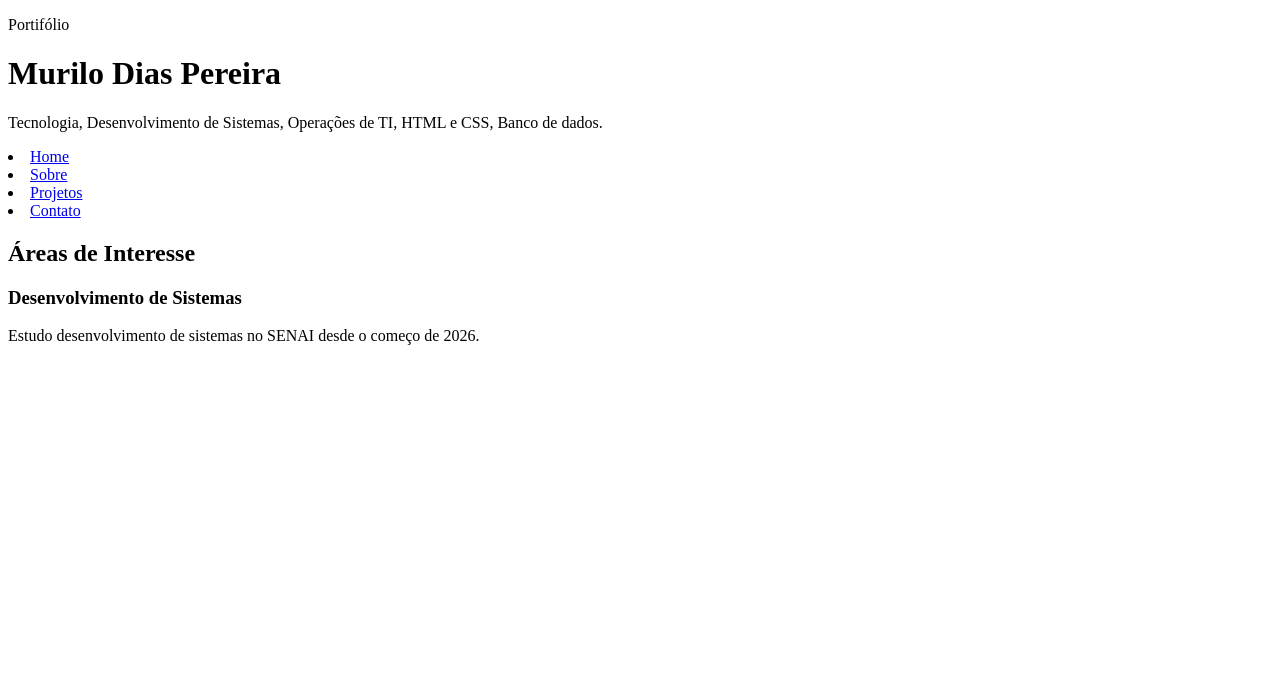
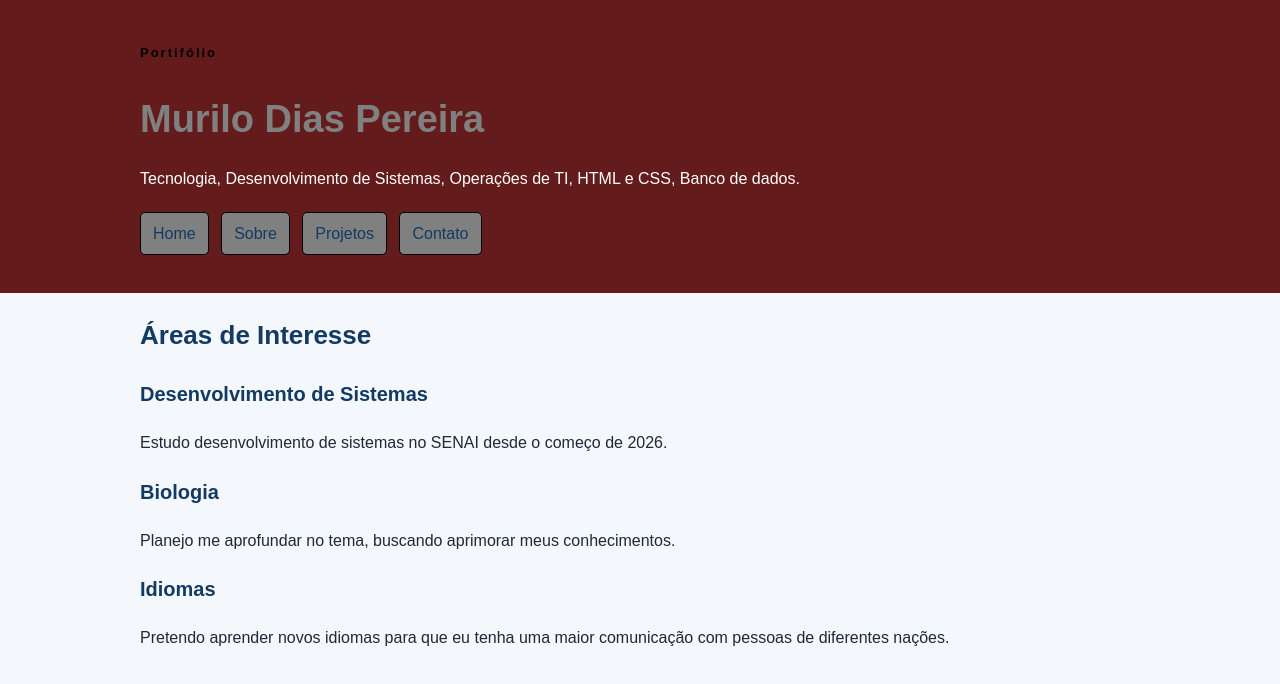
Before and after one commit to MuriloDias10/MuriloDias10.github.io, a plain HTML site: page index.html in a window 1280 px wide. Drawn offline with Linux system fonts and the light colour scheme.

Commit message:
Estilização

```diff
--- a/index.html
+++ b/index.html
@@ -20,10 +20,12 @@
             </p>
 
             <nav class="menu-principal">
-                <li><a class="menu-link" href="index.html">Home</a></li>
-                <li><a class="menu-link" href="./pages/sobre.html">Sobre</a></li>
-                <li><a class="menu-link" href="./pages/projetos.html">Projetos</a></li>
-                <li><a class="menu-link" href="./pages/contato.html">Contato</a></li>
+                <ul class="menu-lista">
+                    <li><a class="menu-link" href="index.html">Home</a></li>
+                    <li><a class="menu-link" href="./pages/sobre.html">Sobre</a></li>
+                    <li><a class="menu-link" href="./pages/projetos.html">Projetos</a></li>
+                    <li><a class="menu-link" href="./pages/contato.html">Contato</a></li>
+                </ul>
             </nav>
 
         </div>
@@ -38,7 +40,15 @@
                         <h3>Desenvolvimento de Sistemas</h3>
                         <p>Estudo desenvolvimento de sistemas no SENAI desde o começo de 2026.</p>
                     </article>
-
+                    <article class="card">
+                        <h3>Biologia</h3>
+                        <p>Planejo me aprofundar no tema, buscando aprimorar meus conhecimentos.</p>
+                    </article>
+                    <article class="card">
+                        <h3>Idiomas</h3>
+                        <p>Pretendo aprender novos idiomas para que eu tenha uma maior comunicação com pessoas de
+                            diferentes nações.</p>
+                    </article>
                 </div>
 
             </div>
--- a/style/style.css
+++ b/style/style.css
@@ -0,0 +1,93 @@
+* {
+    box-sizing: border-box;
+}
+
+body{
+    margin: 0;
+
+    background-color: #f4f7fb;
+    color: #1f2937;
+
+    font-family: Arial, Helvetica, sans-serif;
+    font-size: 16px;
+    line-height: 1.6;
+}
+
+h1, h2, h3{
+    color: #123a63
+}
+
+h1{
+    font-size: 38px;
+    margin-bottom: 10px;
+}
+
+h2{
+    font-size: 26px;
+}
+
+h3{
+    font-size: 20px;
+}
+
+a{
+    color: #1d4ed8;
+}
+
+.container{
+    width: 90%;
+    max-width: 1000px;
+    margin: 0 auto;
+}
+
+.cabecalho{
+    background-color: #641b1b;
+    color: white;
+    padding: 30px 0;
+}
+
+.cabecalho h1{
+    color: grey;
+}
+
+.etiqueta{
+    margin-bottom: 5px;
+
+    color: black;
+
+    font-size: 13px;
+    font-weight: bold;
+    letter-spacing: 2px;
+}
+
+.subtitulo{
+    max-width: 700px;
+}
+
+.menu-lista{
+    margin: 20px 0 0;
+    padding: 0;
+
+    list-style: none;
+}
+
+.menu-lista li{
+    display: inline-block;
+
+    margin-right: 8px;
+    margin-bottom: 8px;
+}
+
+.menu-link {
+    display: inline-block;
+
+    padding: 8px 12px;
+
+    background-color: grey;
+    color: #123a63;
+
+    border: 1px solid black;
+    border-radius: 5px;
+
+    text-decoration: none;
+}
```
